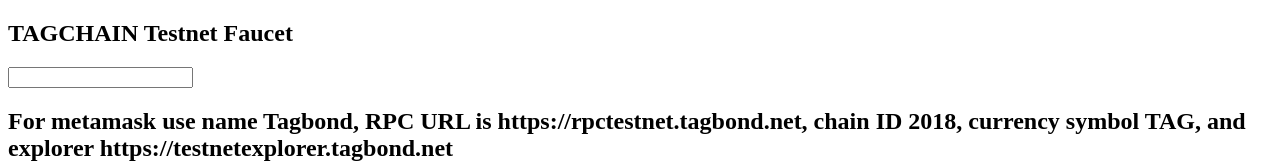
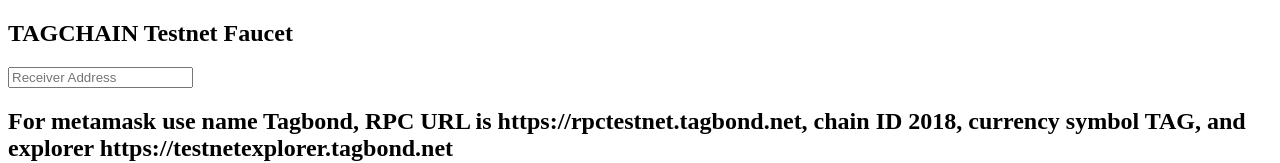
Before and after one commit to tagcoin/tag-faucet, a website: page public/index.html in a window 1280 px wide. Shown: the top 163 px of the page. Drawn offline with Linux system fonts and the light colour scheme; files that its build step writes are made by us from their sources.

Commit message:
placeholder

```diff
--- a/public/index.html
+++ b/public/index.html
@@ -21,7 +21,7 @@
       <form action="/" method="POST" id="faucetForm">
         <div class="request-tokens">
           <h1>TAGCHAIN Testnet Faucet</h1>
-            <input type="text" id="receiver" name="receiver" />
+            <input type="text" id="receiver" name="receiver" placeholder="Receiver Address"/>
             <h2>
               For metamask use name Tagbond, RPC URL is https://rpctestnet.tagbond.net, chain ID 2018, currency symbol TAG, and explorer https://testnetexplorer.tagbond.net
             </h2>
```
